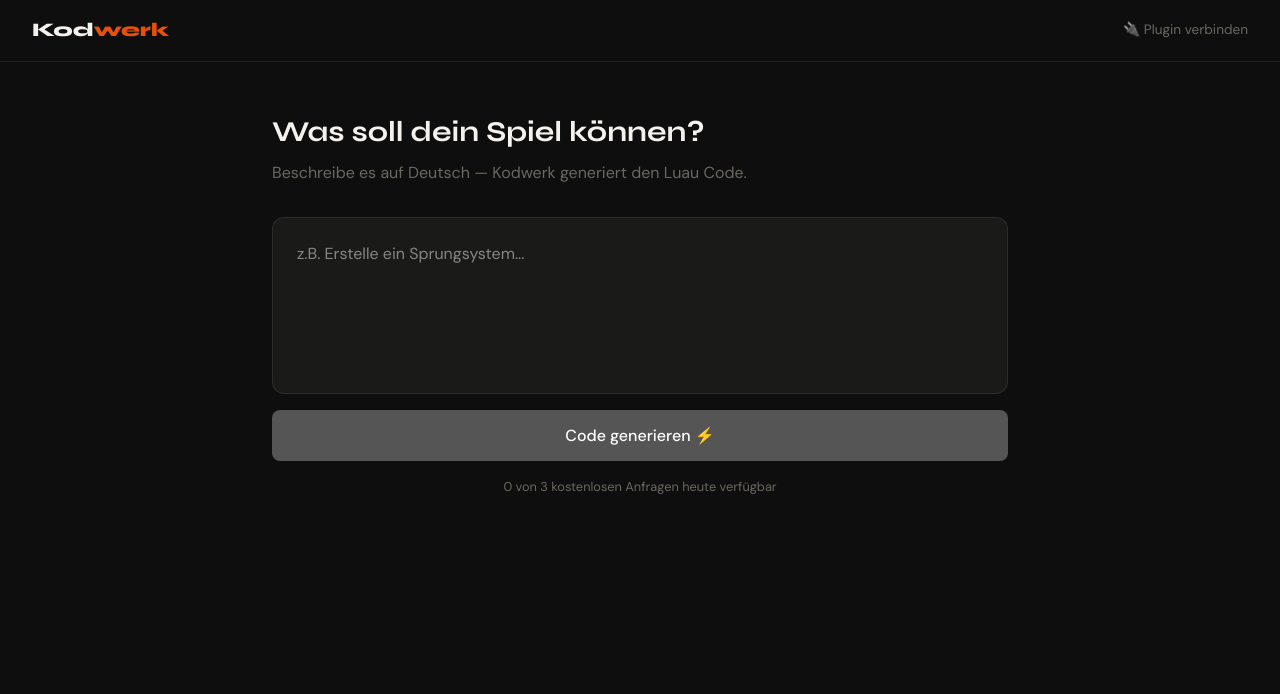
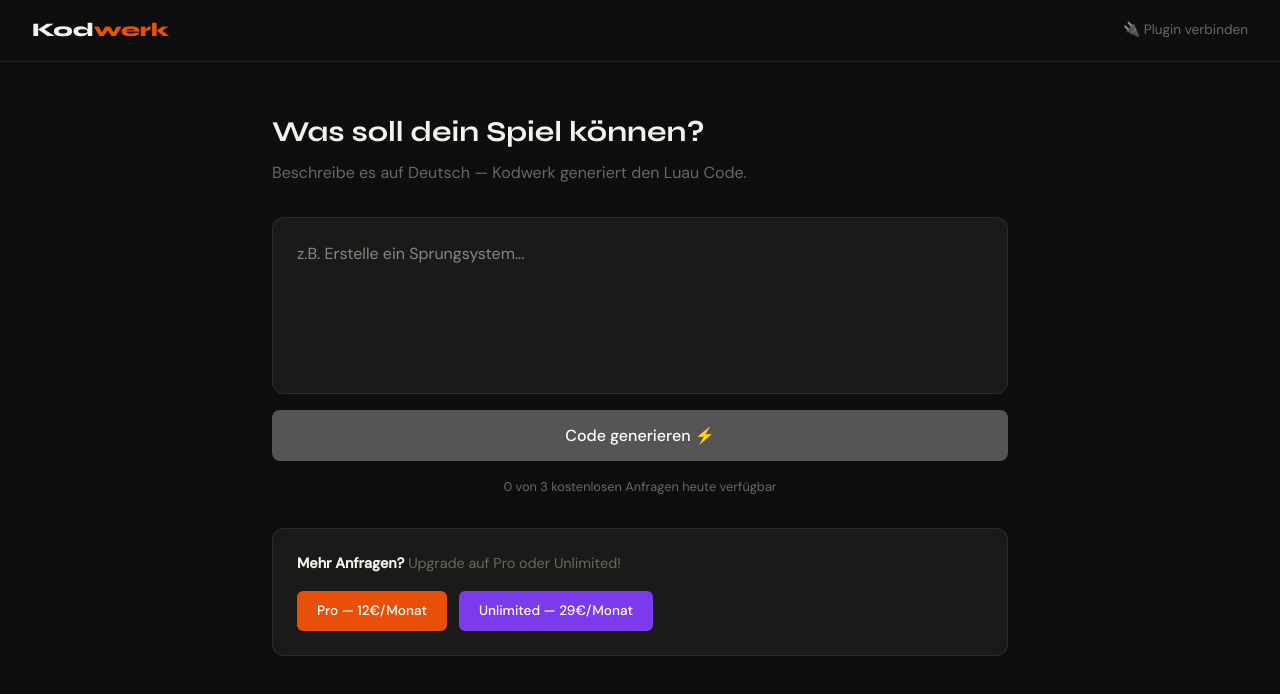
Before and after one commit to emremike3/Kodwerk, a Next.js app: page /dashboard in a window 1280 px wide. Shown: the top 694 px of the page. Built offline with nearby package versions, Linux system fonts and the light colour scheme; no server answers.

Commit message:
checkout buttons added to dashboard

```diff
--- a/app/dashboard/page.tsx
+++ b/app/dashboard/page.tsx
@@ -6,8 +6,9 @@ export default function Dashboard() {
   const [prompt, setPrompt] = useState("");
   const [code, setCode] = useState("");
   const [loading, setLoading] = useState(false);
-  const [remaining, setRemaining] = useState<number>(5);
+  const [remaining, setRemaining] = useState<number>(3);
   const [error, setError] = useState("");
+  const [checkoutLoading, setCheckoutLoading] = useState("");
 
   useEffect(() => {
     fetch("/api/credits")
@@ -42,6 +43,24 @@ export default function Dashboard() {
     setLoading(false);
   }
 
+  async function checkout(plan: string) {
+    setCheckoutLoading(plan);
+    try {
+      const res = await fetch("/api/checkout", {
+        method: "POST",
+        headers: { "Content-Type": "application/json" },
+        body: JSON.stringify({ plan }),
+      });
+      const data = await res.json();
+      if (data.url) {
+        window.location.href = data.url;
+      }
+    } catch (err) {
+      console.error("checkout fehler", err);
+    }
+    setCheckoutLoading("");
+  }
+
   return (
     <main style={{
       fontFamily: "'DM Sans', sans-serif",
@@ -71,6 +90,14 @@ export default function Dashboard() {
         .copy-btn { background:transparent; border:0.5px solid var(--border); color:#F5F2ED; padding:0.5rem 1rem; border-radius:6px; font-family:'DM Sans',sans-serif; font-size:0.8rem; cursor:pointer; margin-top:1rem; }
         .plugin-link { color:var(--gray); text-decoration:none; font-size:0.85rem; transition:color 0.2s; }
         .plugin-link:hover { color:#F5F2ED; }
+        .upgrade-box { background:var(--card-bg); border:0.5px solid var(--border); border-radius:12px; padding:1.5rem; margin-top:2rem; display:flex; gap:1rem; align-items:center; justify-content:space-between; flex-wrap:wrap; }
+        .upgrade-text { font-size:0.9rem; color:var(--gray); }
+        .upgrade-text strong { color:#F5F2ED; }
+        .upgrade-btns { display:flex; gap:0.75rem; }
+        .btn-pro { background:var(--orange); color:white; border:none; padding:0.6rem 1.25rem; border-radius:6px; font-family:'DM Sans',sans-serif; font-size:0.85rem; font-weight:500; cursor:pointer; transition:background 0.2s; }
+        .btn-pro:hover { background:#FF6B2B; }
+        .btn-unlimited { background:#7C3AED; color:white; border:none; padding:0.6rem 1.25rem; border-radius:6px; font-family:'DM Sans',sans-serif; font-size:0.85rem; font-weight:500; cursor:pointer; transition:background 0.2s; }
+        .btn-unlimited:hover { background:#6D28D9; }
       `}</style>
 
       <div className="topbar">
@@ -101,6 +128,20 @@ export default function Dashboard() {
           {remaining} von 3 kostenlosen Anfragen heute verfügbar
         </p>
 
+        <div className="upgrade-box">
+          <div className="upgrade-text">
+            <strong>Mehr Anfragen?</strong> Upgrade auf Pro oder Unlimited!
+          </div>
+          <div className="upgrade-btns">
+            <button className="btn-pro" onClick={() => checkout("pro")} disabled={checkoutLoading === "pro"}>
+              {checkoutLoading === "pro" ? "Lädt..." : "Pro — 12€/Monat"}
+            </button>
+            <button className="btn-unlimited" onClick={() => checkout("unlimited")} disabled={checkoutLoading === "unlimited"}>
+              {checkoutLoading === "unlimited" ? "Lädt..." : "Unlimited — 29€/Monat"}
+            </button>
+          </div>
+        </div>
+
         {code && (
           <div className="code-output">
             <div className="code-label">Generierter Luau Code</div>
```
